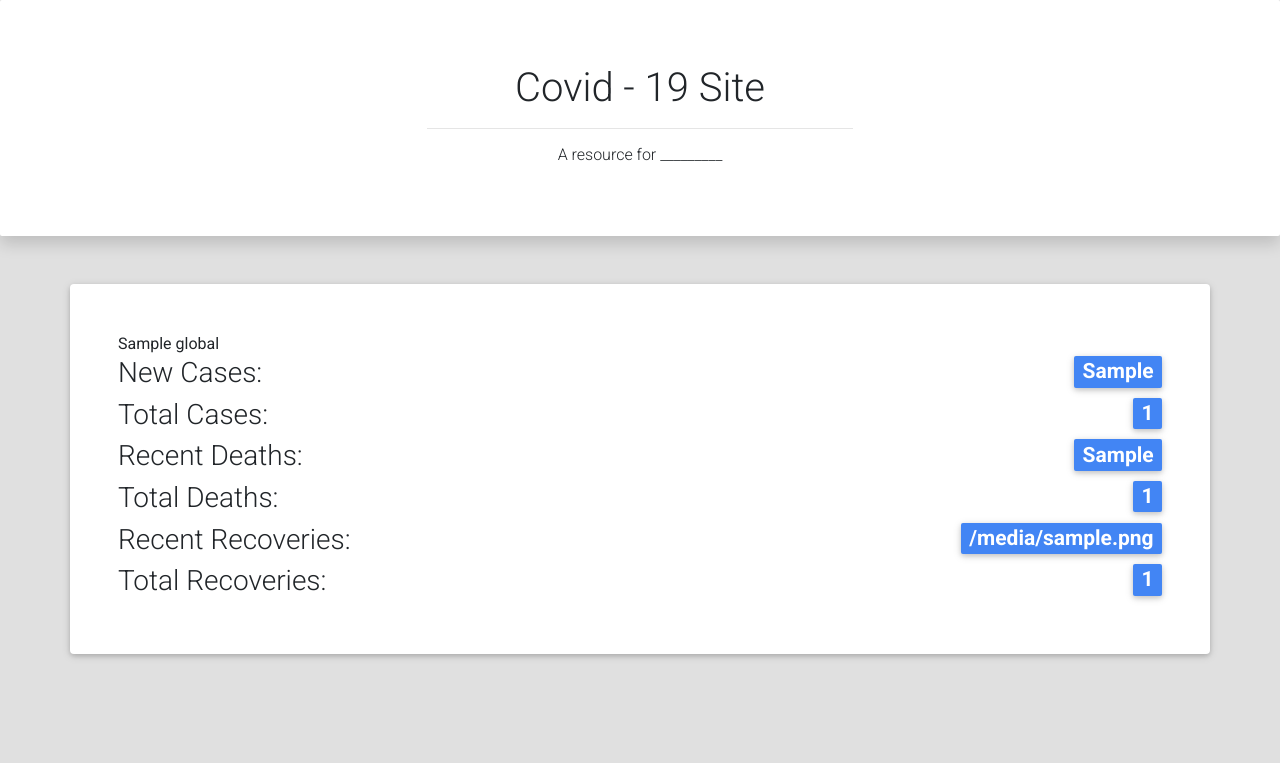
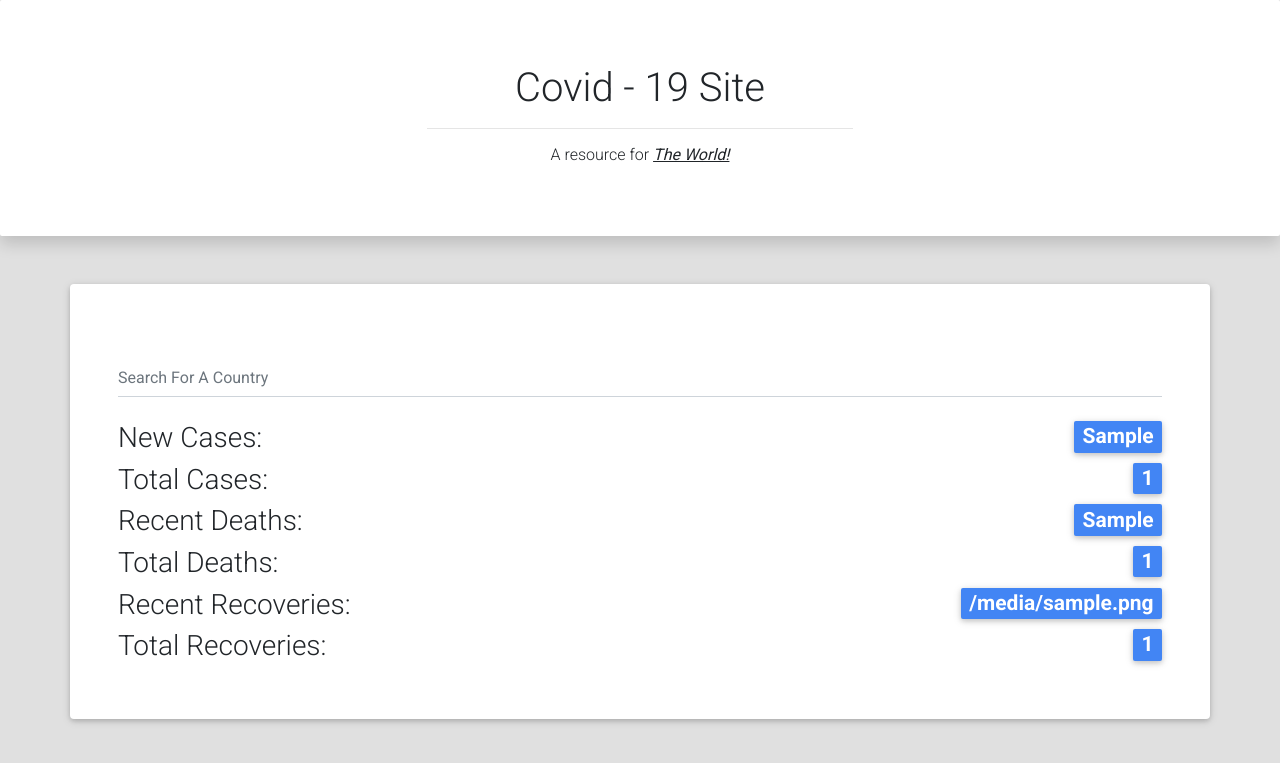
Before and after one commit to mike-menendez/205-group-project, a FastAPI app: template templates/index.html in a window 1280 px wide. Shown: the top 763 px of the page. Run offline with FastAPI, Linux system fonts and the light colour scheme; the template is opened without the code that fills it: most values are stand-ins (such as "Sample title", 1, 10 or a date in 2020); parts of the project's set-up code (start-up, migrations or seed data) failed here and were passed over; some libraries are stand-ins or nearby versions.

Commit message:
Need to fix the mounting for static assests to test custom css and js

```diff
--- a/main.py
+++ b/main.py
@@ -10,6 +10,8 @@ SLUG_FARM = {}
 app = FastAPI()
 # Mount templates directory for Jinja rendering
 templates = Jinja2Templates(directory="templates")
+# Mount static directory as the root
+# app.mount("/static", StaticFiles(directory="static"))
 
 # Fetches data from the remote api, as the api only supports GET, we're taking a shortcut
 async def data_fetch(loc: str):
@@ -22,8 +24,6 @@ async def data_fetch(loc: str):
 async def startup_event():
     for x in await data_fetch("https://api.covid19api.com/countries"):
         SLUG_FARM[x["ISO2"]] = x["Slug"]
-    # Mount static directory as the root
-    app.mount("/static", StaticFiles(directory="static"))
 
 # Index entrypoint for website.
 @app.get("/")
@@ -36,15 +36,15 @@ async def index(request: Request):
 async def test(request: Request, c_code: str = None):
     if not c_code or c_code.upper() not in SLUG_FARM.keys():
         return templates.TemplateResponse("404.html", {"request": request})
-    dead, confirm, recover, active = 0, 0, 0, 0
-    for x in list(await data_fetch(f"https://api.covid19api.com/live/country/{c_code}/status/confirmed")):
+    dead, confirm, recover, active, country = 0, 0, 0, 0, SLUG_FARM[c_code.upper()]
+    for x in list(await data_fetch(f"https://api.covid19api.com/live/country/{country}/status/confirmed")):
         if "2020-04-23" in x['Date']:
             dead = dead + x['Deaths']
             confirm = confirm + x['Confirmed']
             recover = recover + x['Recovered']
             active = active + x['Active']
     return templates.TemplateResponse("country.html",
-        {"request": request, "data" : {"dead": dead, "confirmed": confirm, "active": active, "recovered": recover}})
+        {"request": request, "data" : {"dead": dead, "confirmed": confirm, "active": active, "recovered": recover}, "country": country})
 
 # 404 error handling
 @app.get("/.*")
--- a/static/css/styles.css
+++ b/static/css/styles.css
@@ -0,0 +1,5 @@
+.t_mod{
+    text-decoration: underline;
+    font-weight: bolder;
+    font-style: italic;
+}
--- a/static/js/a.js
+++ b/static/js/a.js
@@ -0,0 +1,17 @@
+// mapping of country to country code
+const countries = {}
+$("input").on("keypress", (country) =>{
+    if('13' != (event.keyCode ? event.keyCode : event.which)){
+        return
+    }
+    if(country.trim().toUpperCase().replace(/ /g,"") in countries){
+        window.location.href="/country/" + c_code
+    }
+    else{
+        Swal.fire({
+            title: 'Invalid Country Requested',
+            icon: 'error',
+            text: 'Please Try again :)'
+        })
+    }
+})
--- a/templates/country.html
+++ b/templates/country.html
@@ -4,7 +4,7 @@
     <div class="jumbotron text-center shadow mb-5">
         <h1>Covid - 19 Site</h1>
         <hr style="width: 35%;">
-        <h6>A resource for _________</h6>
+        <h6>A resource for {{ country }}</h6>
     </div>
     <div class="container card p-5 mt-5">
         <div>
--- a/templates/index.html
+++ b/templates/index.html
@@ -4,10 +4,13 @@
     <div class="jumbotron text-center shadow mb-5">
         <h1>Covid - 19 Site</h1>
         <hr style="width: 35%;">
-        <h6>A resource for _________</h6>
+        <h6>A resource for <span class = "t_mod">The World!</span></h6>
     </div>
     <div class="container card p-5 mt-5">
-        <div>{{ summary['Global'] }}
+        <div class="md-form mb-3">
+            <input class="form-control" type="text" placeholder="Search For A Country" aria-label="Search For A Country">
+        </div>
+        <div>
             <h3>New Cases: <span class="badge badge-primary float-right">{{summary['NewConfirmed']}}</span></h3>
             <h3>Total Cases: <span class="badge badge-primary float-right">{{summary['TotalConfirmed']}}</span></h3>
             <h3>Recent Deaths: <span class="badge badge-primary float-right">{{summary['NewDeaths']}}</span></h3>
```
